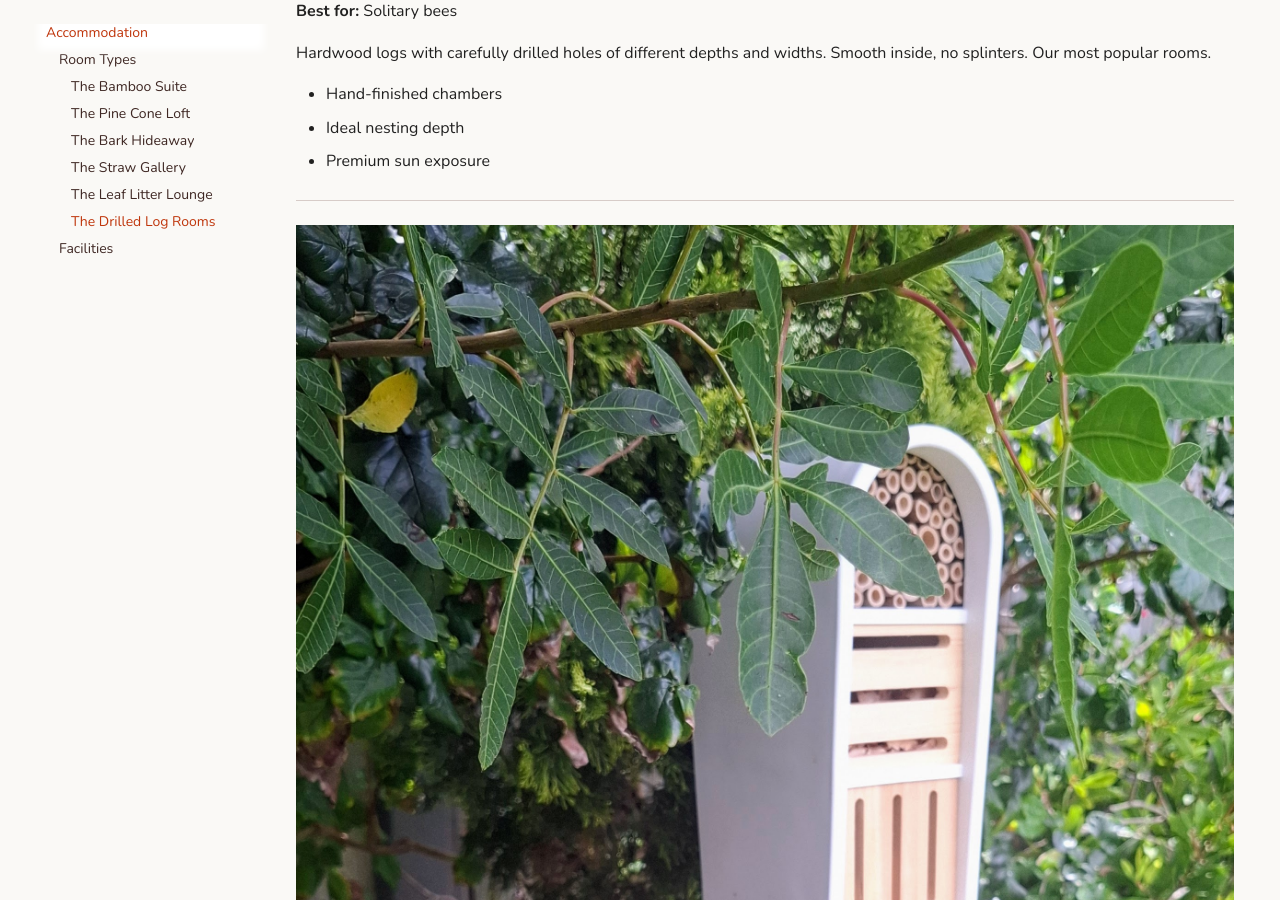
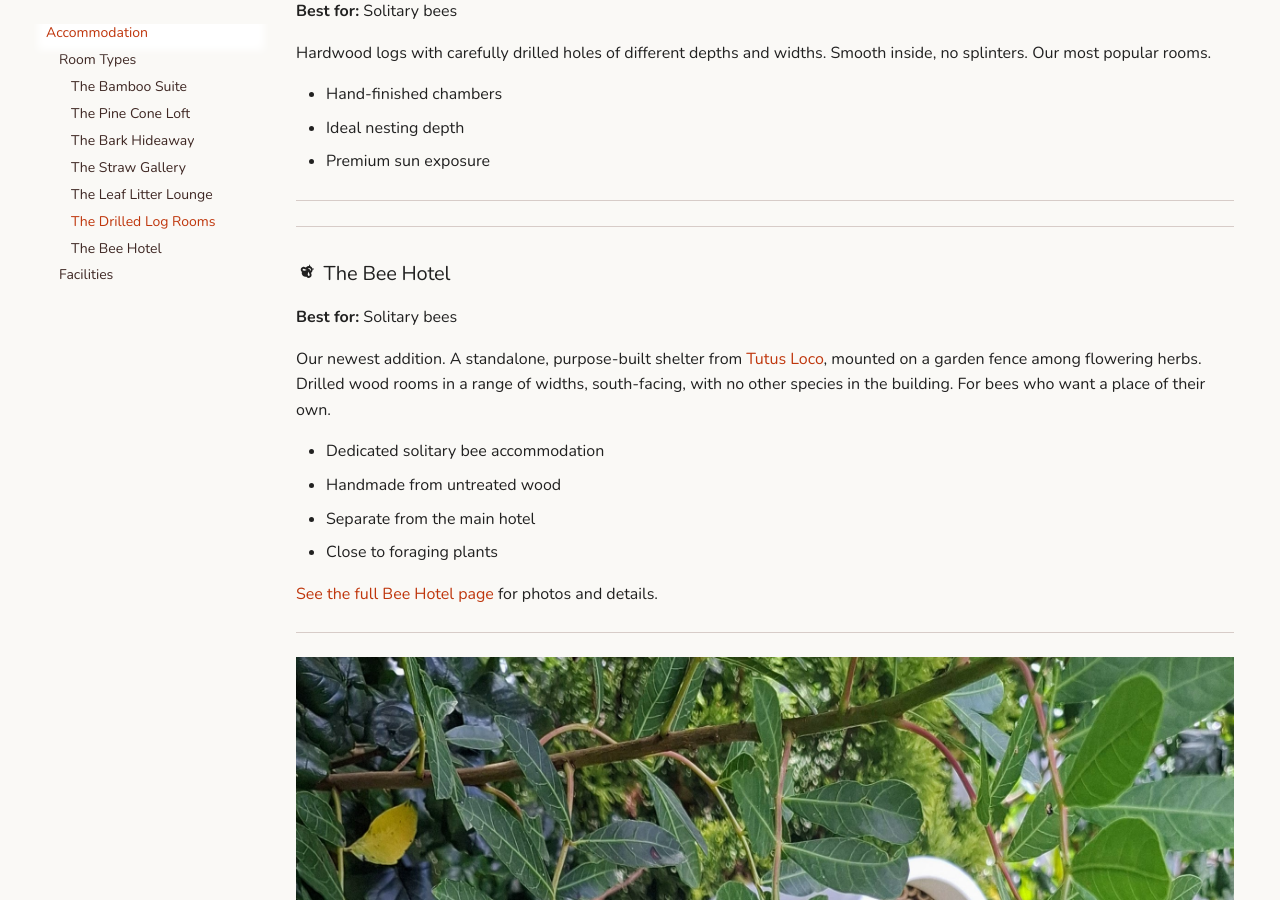
Before and after one commit to JonathanCGill/the-insect-hotel, an MkDocs documentation site: the page built from docs/accommodation.md, in a window 1280 px wide and 900 px high, scrolled down 3369 px. Built offline with MkDocs 1.6.1 and Material for MkDocs 9.7.7, drawn with Linux system fonts in a browser that asks for light colours.

Commit message:
Add Bee Hotel page for new Tutus Loco solitary bee shelter
New dedicated page (bee-hotel.md) for the standalone bee hotel, with
photos and details about the Tutus Loco charity. Added to site navigation
between Accommodation and Local Area. Cross-linked from the accommodation
page (as a new room type) and the solitary bees section of our-guests.

https://claude.ai/code/session_01HsJKHhjeX7EsZq7qhMqEYD

```diff
--- a/docs/accommodation.md
+++ b/docs/accommodation.md
@@ -94,6 +94,26 @@ inside, no splinters. Our most popular rooms.
 
 ---
 
+---
+
+### :material-bee: The Bee Hotel
+
+**Best for:** Solitary bees
+
+Our newest addition. A standalone, purpose-built shelter from
+[Tutus Loco](https://www.beehotels.co.za/), mounted on a garden fence among
+flowering herbs. Drilled wood rooms in a range of widths, south-facing, with
+no other species in the building. For bees who want a place of their own.
+
+- Dedicated solitary bee accommodation
+- Handmade from untreated wood
+- Separate from the main hotel
+- Close to foraging plants
+
+[See the full Bee Hotel page](bee-hotel.md) for photos and details.
+
+---
+
 ![The hotel surrounded by lush garden greenery](images/20260228_124046.jpg){ width="100%" }
 
 ## Facilities
--- a/mkdocs.yml
+++ b/mkdocs.yml
@@ -34,6 +34,7 @@ nav:
   - Home: index.md
   - Guests: our-guests.md
   - Accommodation: accommodation.md
+  - Bee Hotel: bee-hotel.md
   - Local Area: local-area.md
   - Rules: house-rules.md
   - The Story: background.md
```
Also changed, not shown: docs/bee-hotel.md (added, +105 -0 lines), docs/our-guests.md (+2 -1 lines).
